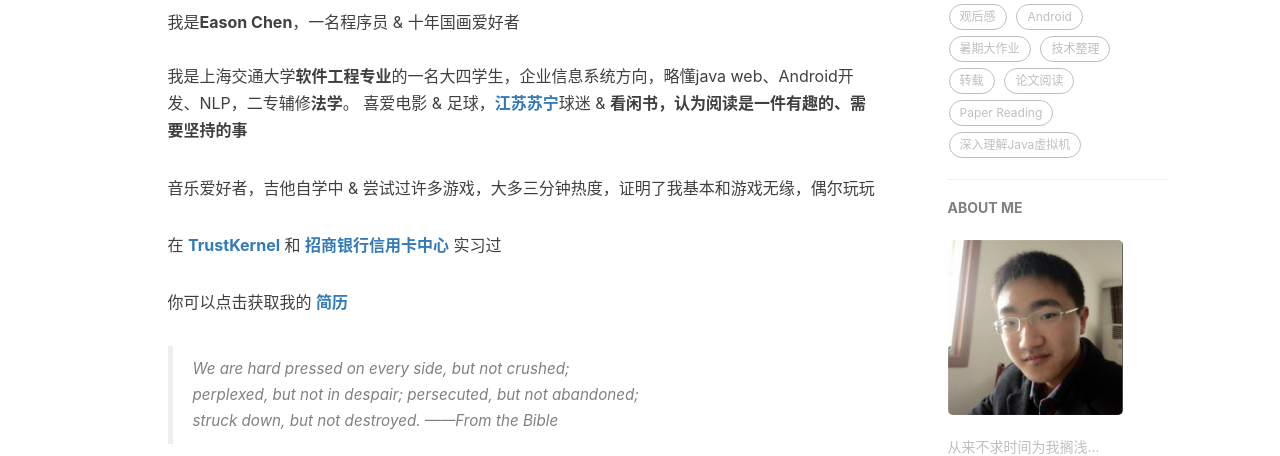
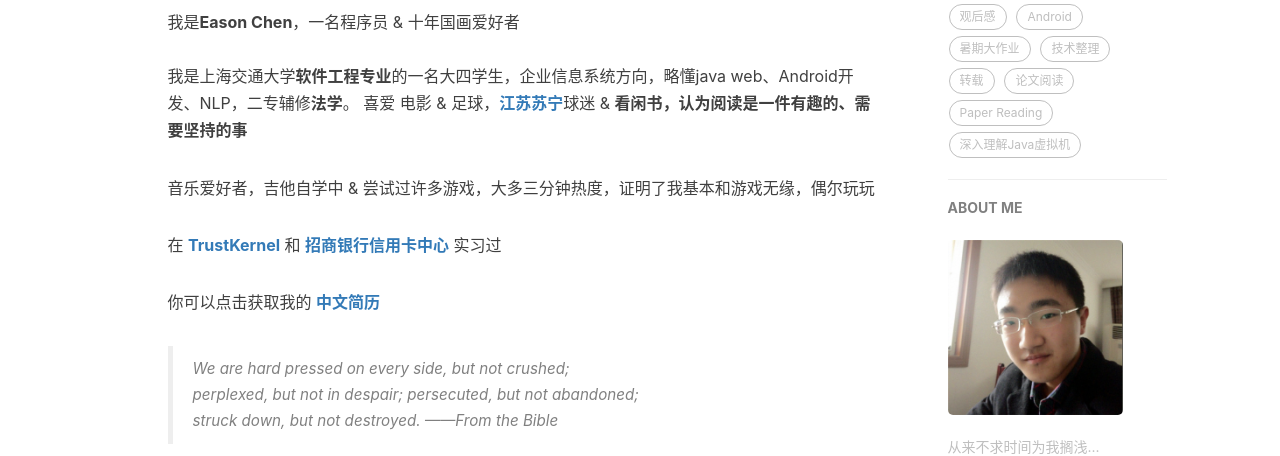
Before and after one commit to jiayangchen/jiayangchen.github.io, a Jekyll site: the page built from about.html, in a window 1280 px wide. Shown: the part 578-1034 px from the top of the page. Built offline with Jekyll 4.4.1, drawn with Linux system fonts in a browser that asks for light colours; nearby versions of some CDN libraries; comment, search, counter and statistics services are not loaded; some of the changed lines change nothing that is shown.

Commit message:
20170717

```diff
--- a/about.html
+++ b/about.html
@@ -21,11 +21,11 @@
     <p>我是<strong>Eason Chen</strong>，一名程序员 &amp; 十年国画爱好者<br>
     <br>
     我是上海交通大学<b>软件工程专业</b>的一名大四学生，企业信息系统方向，略懂java web、Android开发、NLP，二专辅修<b>法学</b>。
-    喜爱电影 &amp; 足球，<a href="http://fc.suning.com/" target="_blank"><b>江苏苏宁</b></a>球迷 &amp; <strong>看闲书，认为阅读是一件有趣的、需要坚持的事</strong></p>
+    喜爱 电影 &amp; 足球，<a href="http://fc.suning.com/" target="_blank"><b>江苏苏宁</b></a>球迷 &amp; <strong>看闲书，认为阅读是一件有趣的、需要坚持的事</strong></p>
 
     <p>音乐爱好者，吉他自学中 &amp; 尝试过许多游戏，大多三分钟热度，证明了我基本和游戏无缘，偶尔玩玩</p>
     <p> 在 <a href="http://www.trustkernel.com/" target="_blank"><b>TrustKernel</b></a> 和 <a href="http://www.cmbchina.com/" target="_blank"><b>招商银行信用卡中心</b></a> 实习过</p>
-    <p>你可以点击获取我的<a href="/img/上海交大_软件工程_本科应届生_陈嘉扬_可实习时间_2017.09-2018.03.pdf" target="_blank">&nbsp;<b>简历</b></a></p>
+    <p>你可以点击获取我的<a href="/img/SJTU_ChenJY_CV_zh.pdf" target="_blank">&nbsp;<b>中文简历</b></a></p>
 
     <blockquote><p>We are hard pressed on every side, but not crushed;<br>
     perplexed, but not in despair; persecuted, but not abandoned;<br>
@@ -37,13 +37,13 @@
     <blockquote><p>Never hope that time could stop flowing just for me. <br>
     Something that you cannot forget will someday springs up in your life.</p></blockquote>
 
-    <p>Hi, I am <strong>Eason Chen</strong>, a programmer, study Chinese painting for almost ten years
+    <p>Hi, I am <strong>ChenJY</strong>, a programming enthusiast, have been studying Chinese painting for over ten years
     <br>
     <br>
-    I am a junior majoring in <strong>Software Engineering</strong> of Shanghai JiaoTong University, foucus on information system、data mining, know little about NLP, take law for minor<br>
-    Loving movies, football and enjoy reading books, think reading is quite interesting and shoule be kept<br>
-    Self-learing guitar, <strong>have tried some popular computer games but finally gave up</strong></p>
-    <p>You can click on <a href="/img/上海交大_软件工程_本科应届生_陈嘉扬_可实习时间_2017.09-2018.03.pdf" target="_blank">this</a> to get my <b>CV</b></p>
+    I am a junior student with a major in <strong>Software Engineering</strong> at Shanghai JiaoTong University. I know a bit about Java Web development, Android development and NLP theory, I have chosen to take law for my minor because of interest.<br>
+    I love movies, football, a fan of JiangsuFC and enjoy reading various books, thinking that reading is quite interesting, which is a hobby that shoule be kept.<br>
+    Now I am learing how to play guitar and I have tried some popular computer games but finally gave up. They are not attractive to me.</p>
+    <p>You can click on <a href="/img/上海交大_软件工程_本科应届生_陈嘉扬_可实习时间_2017.09-2018.03.pdf" target="_blank">this</a> to get my <b>English CV</b></p>
 
     <blockquote><p>We are hard pressed on every side, but not crushed;<br>
     perplexed, but not in despair; persecuted, but not abandoned;<br>
```
Also changed, not shown: 2 other files.
